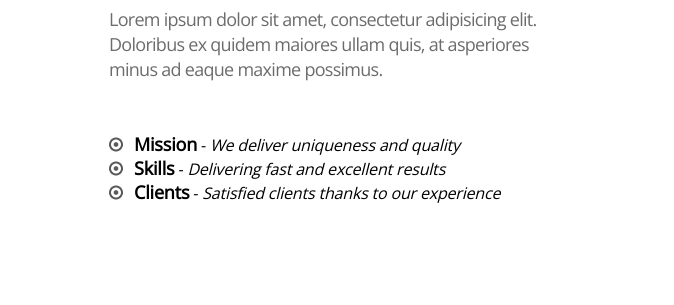
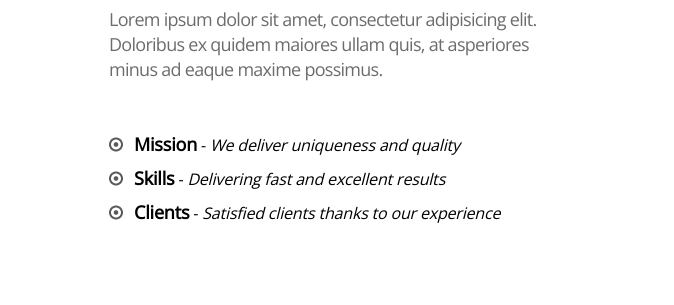
Before and after one commit to artem-viktorovich/company.github.io, a plain HTML site: page index.html in a window 1280 px wide. Shown: the part 980-1285 px from the top of the page, 606-1280 px from the left. Drawn offline with nearby package versions, Linux system fonts and the light colour scheme.

Commit message:
Update style.css

```diff
--- a/css/style.css
+++ b/css/style.css
@@ -119,7 +119,7 @@ p{
 }
 .about__right li{
 	background: url(../img/marc.png) 0 5px / auto no-repeat;
-	padding-left: 25px;
+	padding: 0 0 10px 25px;
 	letter-spacing: -0.18px;
 	font-size: 16px;
 }
```
